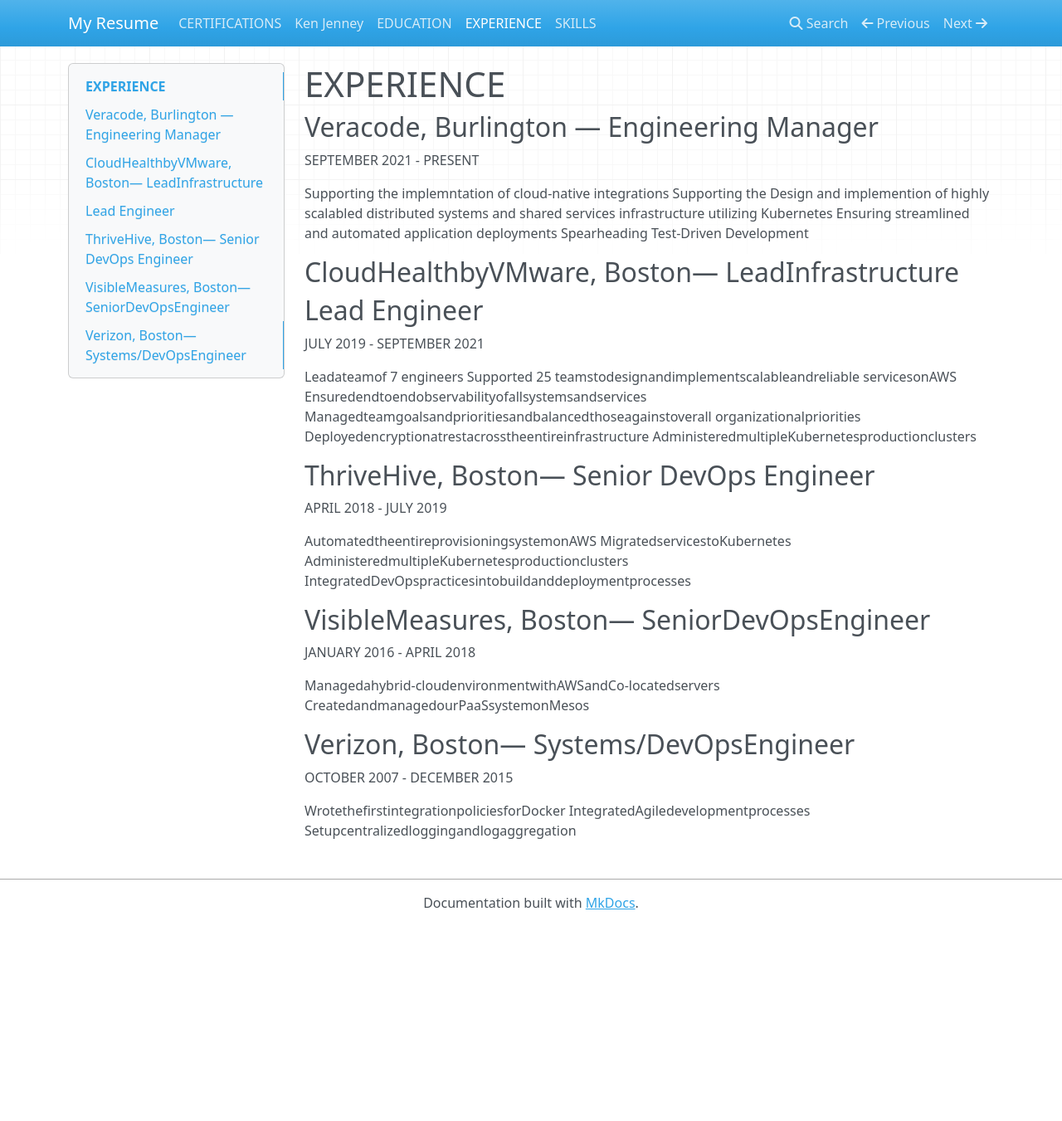
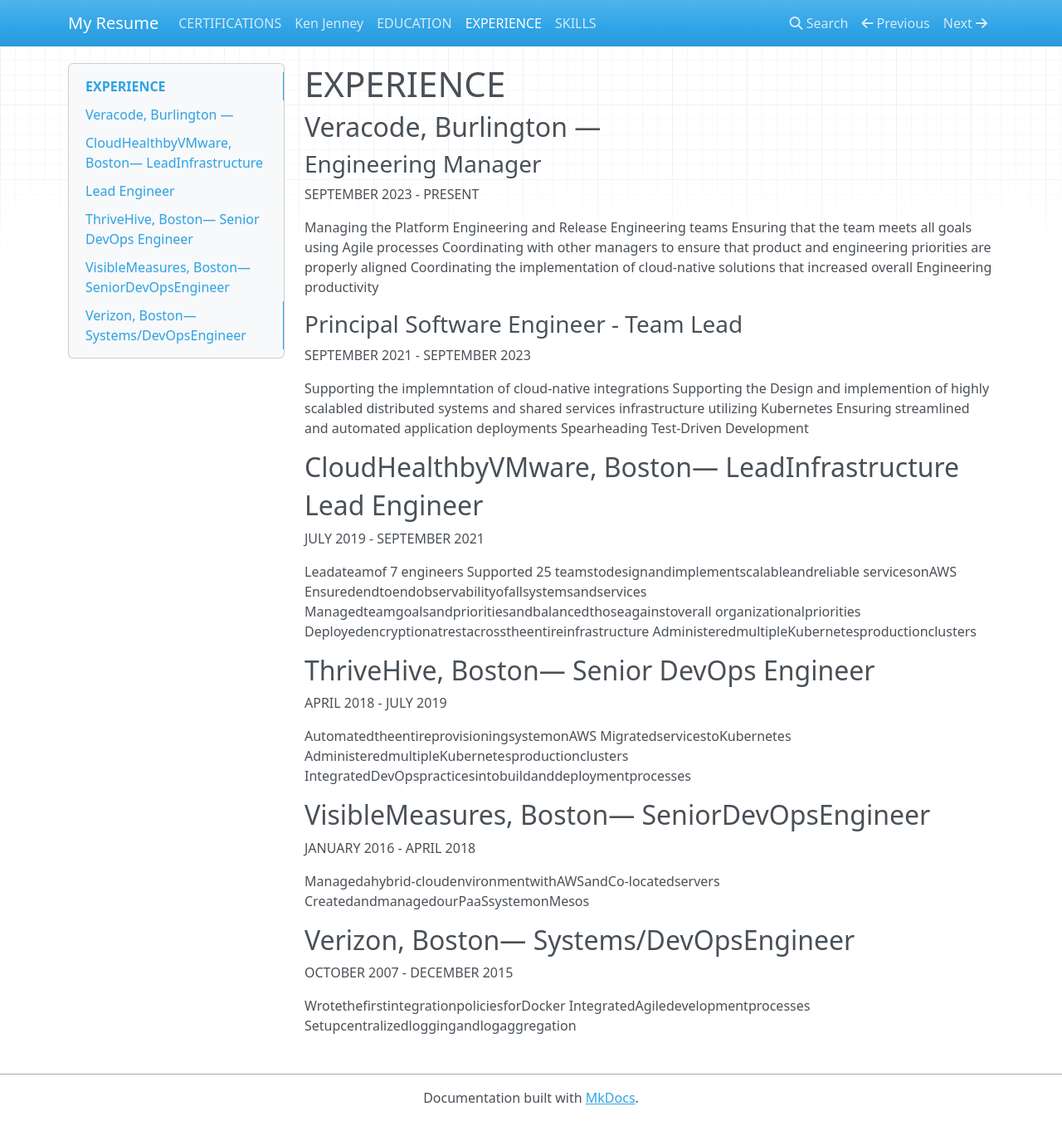
Before and after one commit to kjenney/myresume, an MkDocs documentation site: the page built from docs/experience.md, in a window 1280 px wide and 1351 px high. Shown: the whole window at 83% size. Built offline with MkDocs 1.6.1, drawn with Linux system fonts in a browser that asks for light colours; nearby versions of some CDN libraries.

Commit message:
Update experience.md

```diff
--- a/docs/experience.md
+++ b/docs/experience.md
@@ -1,8 +1,21 @@
 # EXPERIENCE
 
-## Veracode, Burlington — Engineering Manager
+## Veracode, Burlington —
 
-SEPTEMBER 2021 - PRESENT
+### Engineering Manager
+
+SEPTEMBER 2023 - PRESENT
+
+Managing the Platform Engineering and Release Engineering teams
+Ensuring that the team meets all goals using Agile processes
+Coordinating with other managers to ensure that product and engineering
+priorities are properly aligned
+Coordinating the implementation of cloud-native solutions that increased
+overall Engineering productivity
+
+### Principal Software Engineer - Team Lead
+
+SEPTEMBER 2021 - SEPTEMBER 2023
 
 Supporting the implemntation of cloud-native integrations
 Supporting the Design and implemention of highly scalabled distributed systems and
```
